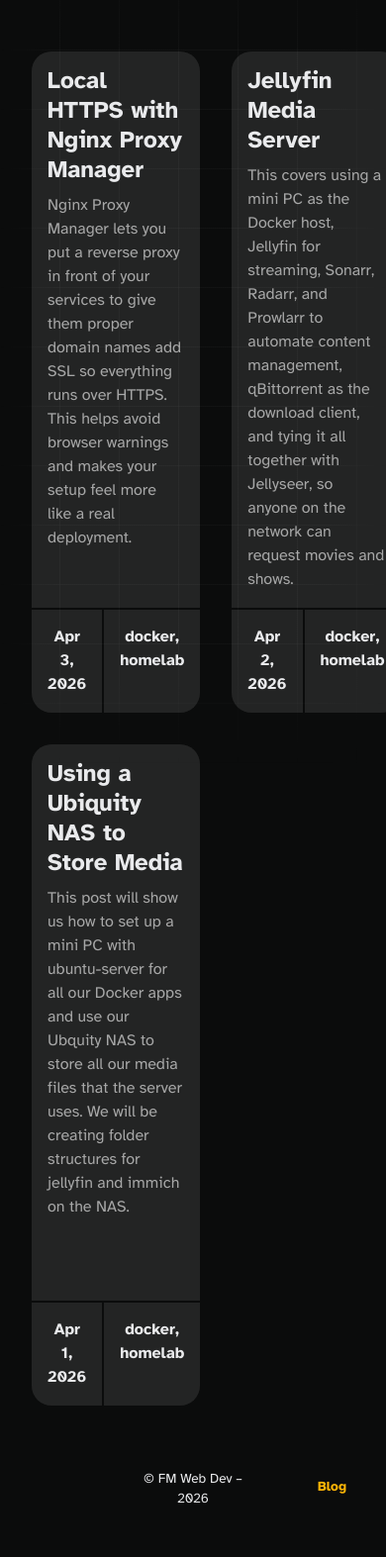
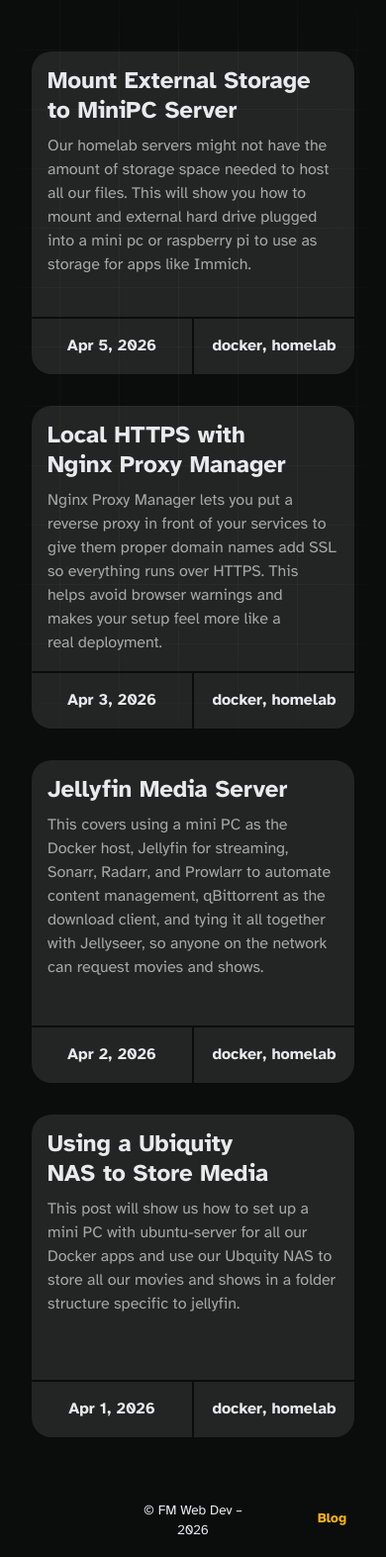
Before and after one commit to FrankieMarie/fmweb.dev, an Astro site: page /blog in a window 390 px wide. Shown: the part 70-1643 px from the top of the page at 99% size. Before the commit the page ends 1611 px from the top, so only its background shows below. Built offline with nearby package versions, Linux system fonts and the light colour scheme; Astro itself is replaced by a stand-in of ours.

Commit message:
new blog, update to be 1 col on phones

```diff
--- a/src/content/blog/connect-ubiquity-nas-to-server.mdx
+++ b/src/content/blog/connect-ubiquity-nas-to-server.mdx
@@ -1,6 +1,6 @@
 ---
 title: "Using a Ubiquity NAS to Store Media"
-description: "This post will show us how to set up a mini PC with ubuntu-server for all our Docker apps and use our Ubquity NAS to store all our media files that the server uses. We will be creating folder structures for jellyfin and immich on the NAS."
+description: "This post will show us how to set up a mini PC with ubuntu-server for all our Docker apps and use our Ubquity NAS to store all our movies and shows in a folder structure specific to jellyfin."
 pubDate: "2026-04-01"
 topics: ["docker","homelab"]
 ---
--- /dev/null
+++ b/src/content/blog/mount-external-drive-to-server.mdx
@@ -0,0 +1,8 @@
+---
+title: "Mount External Storage to MiniPC Server"
+description: "Our homelab servers might not have the amount of storage space needed to host all our files. This will show you how to mount and external hard drive plugged into a mini pc or raspberry pi to use as storage for apps like Immich."
+pubDate: "2026-04-05"
+topics: ["docker","homelab"]
+---
+
+todo
--- a/src/pages/blog/index.astro
+++ b/src/pages/blog/index.astro
@@ -23,6 +23,12 @@ const posts = (await getCollection("blog")).sort(
       height: 100%;
     }
   }
+
+  @media (max-width: 900px) {
+    .blogs {
+      grid-template-columns: 1fr;
+    }
+  }
 </style>
 
 <Page
```
